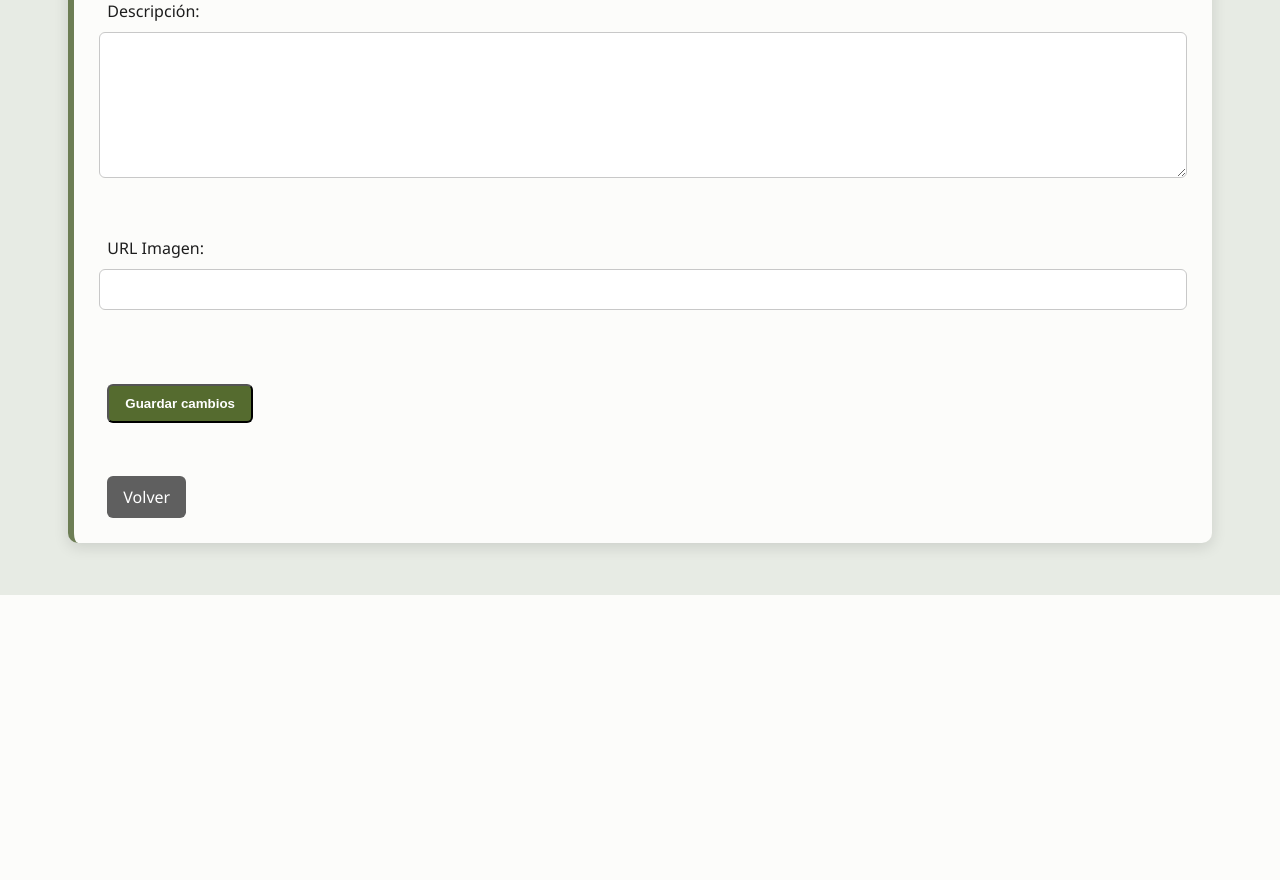
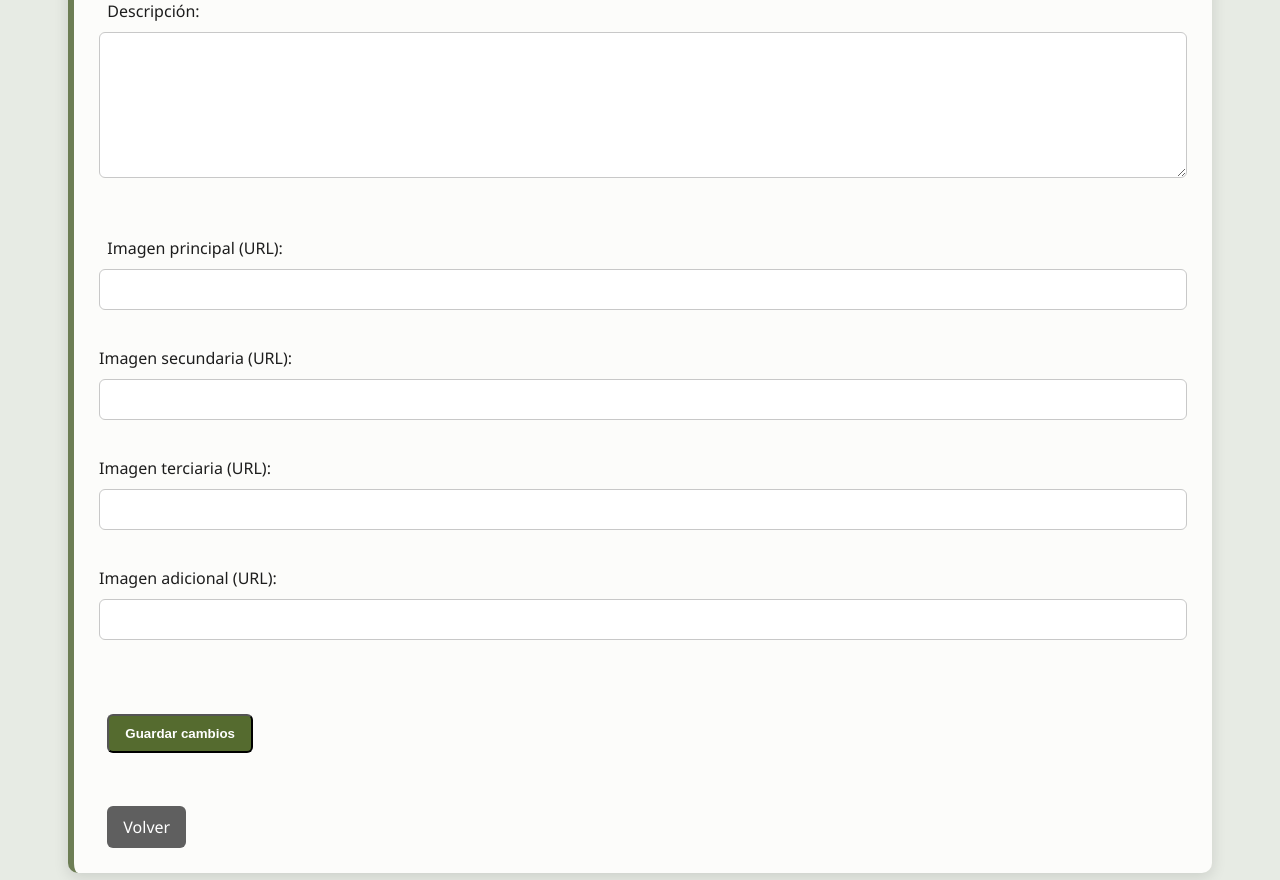
Before and after one commit to antorodriamveg/mi_wiki, a Flask app: page /modelo/editar/1 in a window 1280 px wide. Shown: the part 758-1638 px from the top of the page. Before the commit the page ends 1353 px from the top, so only its background shows below. Run offline with Flask 3, Linux system fonts and the light colour scheme; data that the repository does not hold is empty; some libraries are stand-ins or nearby versions.

Commit message:
agrego mas fotos

```diff
--- a/app.py
+++ b/app.py
@@ -179,12 +179,41 @@ def nuevo_modelo(fabricante_id):
         generacion = request.form["generacion"]
         anio = request.form["anio"]
         descripcion = request.form["descripcion"]
+
         imagen_url = request.form["imagen_url"]
+        imagen_url_2 = request.form["imagen_url_2"]
+        imagen_url_3 = request.form["imagen_url_3"]
+        imagen_url_4 = request.form["imagen_url_4"]
 
         cur.execute("""
-            INSERT INTO modelos (fabricante_id, nombre, rol, generacion, anio, descripcion, imagen_url)
-            VALUES (%s, %s, %s, %s, %s, %s, %s)
-        """, (fabricante_id, nombre, rol, generacion, anio, descripcion, imagen_url))
+            INSERT INTO modelos (
+                fabricante_id,
+                nombre,
+                rol,
+                generacion,
+                anio,
+                descripcion,
+                imagen_url,
+                imagen_url_2,
+                imagen_url_3,
+                imagen_url_4
+            )
+            VALUES (
+                %s, %s, %s, %s, %s,
+                %s, %s, %s, %s, %s
+            )
+         """, (
+            fabricante_id,
+            nombre,
+            rol,
+            generacion,
+            anio,
+            descripcion,
+            imagen_url,
+            imagen_url_2,
+            imagen_url_3,
+            imagen_url_4
+         ))
 
         conn.commit()
         cur.close()
@@ -205,12 +234,24 @@ def ver_modelo(modelo_id):
     cur = conn.cursor()
 
     cur.execute("""
-        SELECT m.id, m.nombre, m.rol, m.generacion, m.anio, m.descripcion, m.imagen_url,
-               f.nombre, f.pais
+        SELECT
+            m.id,
+            m.nombre,
+            m.rol,
+            m.generacion,
+            m.anio,
+            m.descripcion,
+            m.imagen_url,
+            m.imagen_url_2,
+            m.imagen_url_3,
+            m.imagen_url_4,
+            f.nombre,
+            f.pais
         FROM modelos m
         JOIN fabricantes f ON m.fabricante_id = f.id
         WHERE m.id = %s
     """, (modelo_id,))
+
     modelo = cur.fetchone()
 
     cur.close()
@@ -244,10 +285,20 @@ def editar_modelo(modelo_id):
     cur = conn.cursor()
 
     cur.execute("""
-        SELECT id, fabricante_id, nombre, rol, generacion, anio, descripcion, imagen_url
-        FROM modelos
-        WHERE id = %s
-    """, (modelo_id,))
+    SELECT
+        id,
+        fabricante_id,
+        nombre,
+        rol,
+        generacion,
+        anio,
+        descripcion,
+        imagen_url,
+        imagen_url_2,
+        imagen_url_3,
+        imagen_url_4
+     FROM modelos
+     WHERE id = %s    """, (modelo_id,))
     modelo = cur.fetchone()
 
     if request.method == "POST":
@@ -256,13 +307,37 @@ def editar_modelo(modelo_id):
         generacion = request.form["generacion"]
         anio = request.form["anio"]
         descripcion = request.form["descripcion"]
+
         imagen_url = request.form["imagen_url"]
+        imagen_url_2 = request.form["imagen_url_2"]
+        imagen_url_3 = request.form["imagen_url_3"]
+        imagen_url_4 = request.form["imagen_url_4"]
 
         cur.execute("""
             UPDATE modelos
-            SET nombre=%s, rol=%s, generacion=%s, anio=%s, descripcion=%s, imagen_url=%s
+            SET
+                nombre=%s,
+                rol=%s,
+                generacion=%s,
+                anio=%s,
+                descripcion=%s,
+                imagen_url=%s,
+                imagen_url_2=%s,
+                imagen_url_3=%s,
+                imagen_url_4=%s
             WHERE id=%s
-        """, (nombre, rol, generacion, anio, descripcion, imagen_url, modelo_id))
+        """,(
+            nombre,
+            rol,
+            generacion,
+            anio,
+            descripcion,
+            imagen_url,
+            imagen_url_2,
+            imagen_url_3,
+            imagen_url_4,
+            modelo_id
+        ))
 
         conn.commit()
         cur.close()
--- a/static/style.css
+++ b/static/style.css
@@ -289,3 +289,19 @@ body.dark textarea {
     cursor: pointer;
 
     z-index: 1000;
+}
+
+.galeria {
+    display: flex;
+    flex-wrap: wrap;
+    justify-content: center;
+    gap: 15px;
+    margin-top: 20px;
+}
+
+.imagen-galeria {
+    width: 280px;
+    border-radius: 8px;
+    border: 2px solid #808080;
+    box-shadow: 0 3px 8px rgba(0,0,0,.2);
+}
--- a/templates/editar_modelo.html
+++ b/templates/editar_modelo.html
@@ -53,10 +53,31 @@ required>
 
 <br><br>
 
-<label>URL Imagen:</label>
+<label>Imagen principal (URL):</label>
 <input type="text"
 name="imagen_url"
 value="{{ modelo[7] }}">
+
+<br><br>
+
+<label>Imagen secundaria (URL):</label>
+<input type="text"
+name="imagen_url_2"
+value="{{ modelo[8] }}">
+
+<br><br>
+
+<label>Imagen terciaria (URL):</label>
+<input type="text"
+name="imagen_url_3"
+value="{{ modelo[9] }}">
+
+<br><br>
+
+<label>Imagen adicional (URL):</label>
+<input type="text"
+name="imagen_url_4"
+value="{{ modelo[10] }}">
 
 <br><br>
 
```
Also changed, not shown: templates/modelo.html (+21 -1 lines), templates/nuevo_modelo.html (+10 -1 lines).
